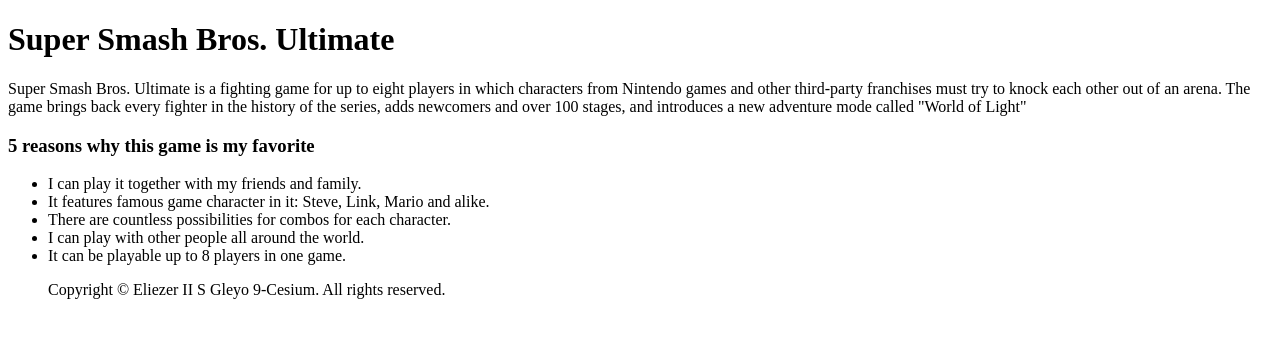
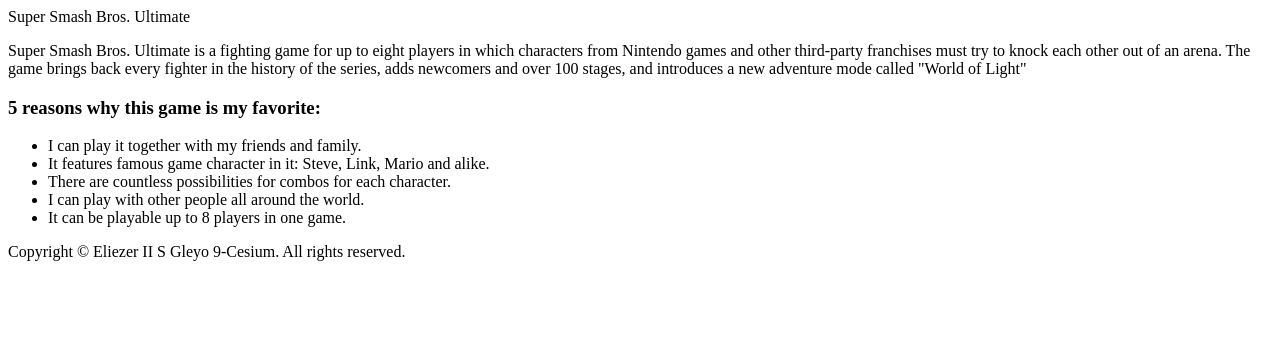
Before and after one commit to Ondy101/9-Cesium-Lab1-Gleyo, a plain HTML site: page index.html in a window 1280 px wide. Drawn offline with Linux system fonts and the light colour scheme.

Commit message:
Update index.html

```diff
--- a/index.html
+++ b/index.html
@@ -9,7 +9,7 @@
 		  <meta name="date-submitted" content="22-08-2024">
 	 </head>
      <body>
-          <div>
+          <diva
 
               <h1>Super Smash Bros. Ultimate</h1>
               <p>Super Smash Bros. Ultimate is a fighting game for up to eight players
@@ -22,17 +22,15 @@
 
 		  <span>
 
-		      <h3>5 reasons why this game is my favorite</h3>
+		      <h3>5 reasons why this game is my favorite:</h3>
 			  <ul>
 			      <li>I can play it together with my friends and family.</li>
 			      <li>It features famous game character in it: Steve, Link, Mario and alike.</li>
 				  <li>There are countless possibilities for combos for each character.</li>
 				  <li>I can play with other people all around the world.</li>
 				  <li>It can be playable up to 8 players in one game.</li>
-
+			  </ul>
 		  </span>
-
-		  <p>Copyright © Eliezer II S Gleyo 9-Cesium. All rights reserved.</p>
-
+	          <p>Copyright © Eliezer II S Gleyo 9-Cesium. All rights reserved.</p>
      </body>
 </html>
```
